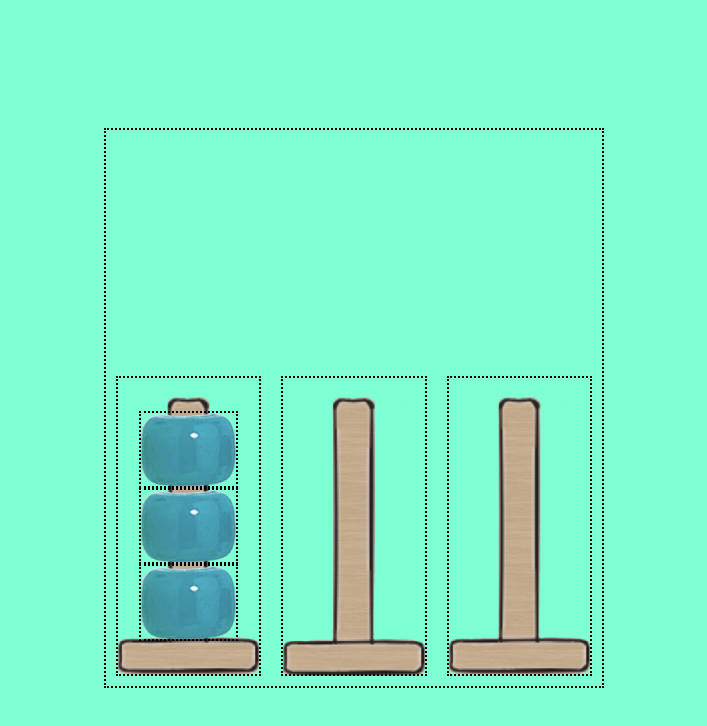
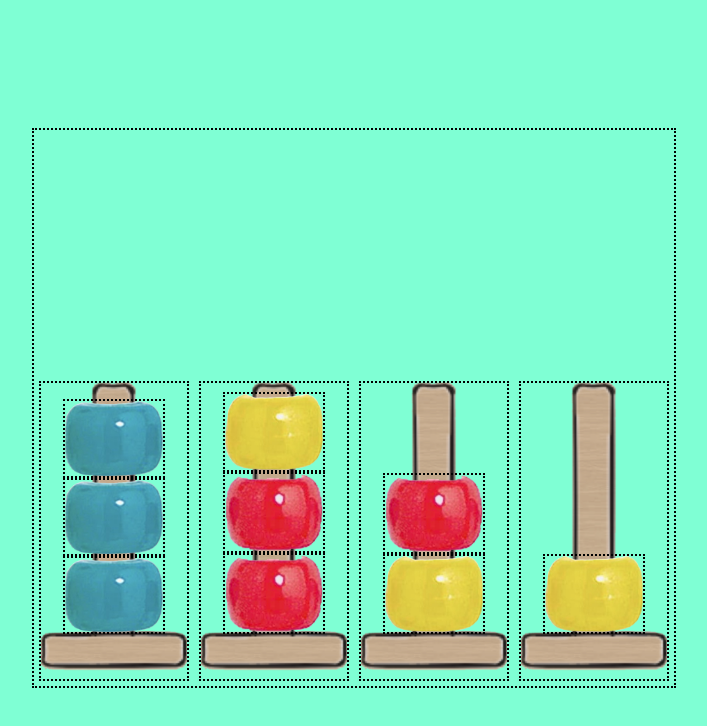
Before and after one commit to rahafnabil/color-stack, a plain HTML site: page index.html in a window 1280 px wide. Shown: the whole page, without its empty margins (286-993 px from the left). Drawn offline with Linux system fonts and the light colour scheme.

Commit message:
this version is the best layout and bahavior wise, for time sake, logic implementation is next priority

```diff
--- a/index.html
+++ b/index.html
@@ -15,8 +15,18 @@
             <img class="bead" src="./assets/Blue-bead.PNG" alt="">
             <img class="bead" src="./assets/Blue-bead.PNG" alt="">
         </div>
-        <div class="easyStick" id="secondStick"></div>
-        <div class="easyStick" id="thirdStick"></div>
+        <div class="easyStick" id="secondStick">
+            <img class="bead" src="./assets/Red-bead.PNG" alt="">
+            <img class="bead" src="./assets/Red-bead.PNG" alt="">
+            <img class="bead" src="./assets/Yellow-bead.png" alt="">
+        </div>
+        <div class="easyStick" id="thirdStick">
+             <img class="bead" src="./assets/Yellow-bead.png" alt="">
+              <img class="bead" src="./assets/red-bead.png" alt="">
+        </div>
+        <div class="easyStick" id="fourthStick">
+             <img class="bead" src="./assets/Yellow-bead.png" alt="">
+        </div>
         <!--<img class="easyStick" id="firstStick" src="./assets/Color-stack-stick.PNG" alt="">
         <img class="easyStick" id="secondStick" src="./assets/Color-stack-stick.PNG" alt="">
         <img class="easyStick" id="thirdStick" src="./assets/Color-stack-stick.PNG" alt="">-->
--- a/style.css
+++ b/style.css
@@ -19,9 +19,9 @@ body{
     #easyGame{
         margin-top: 1rem;
         display: flex;
-        max-width: 70% ;
+
         min-height: 70%;
-        width: 500px;
+        width: fit-content;
         height: 400px;
         justify-content: center;
         align-items: end;
@@ -32,24 +32,24 @@ body{
             width: 150px;
             height: 300px;
 
-            margin: 10px;
+            margin: 5px;
             background-image: url("assets/Color-stack-stick.PNG") ;
             background-size: cover;
             background-repeat: no-repeat;
-            background-position-y: top;
+            background-position-y: bottom;
             background-position-x: center;
-            justify-content: center;
+            justify-content: end;
             align-items: center;
             flex-direction: column-reverse;
-            padding: 0 0 0 0 ;
+            padding: 0 0 7% 0 ;
 
             .bead{
 
                 min-height:26% ;
-                max-height: ;
+
                 max-width: 30vw ;
                 width: 70% ;
-                height: %;
+
 
 
 
```
